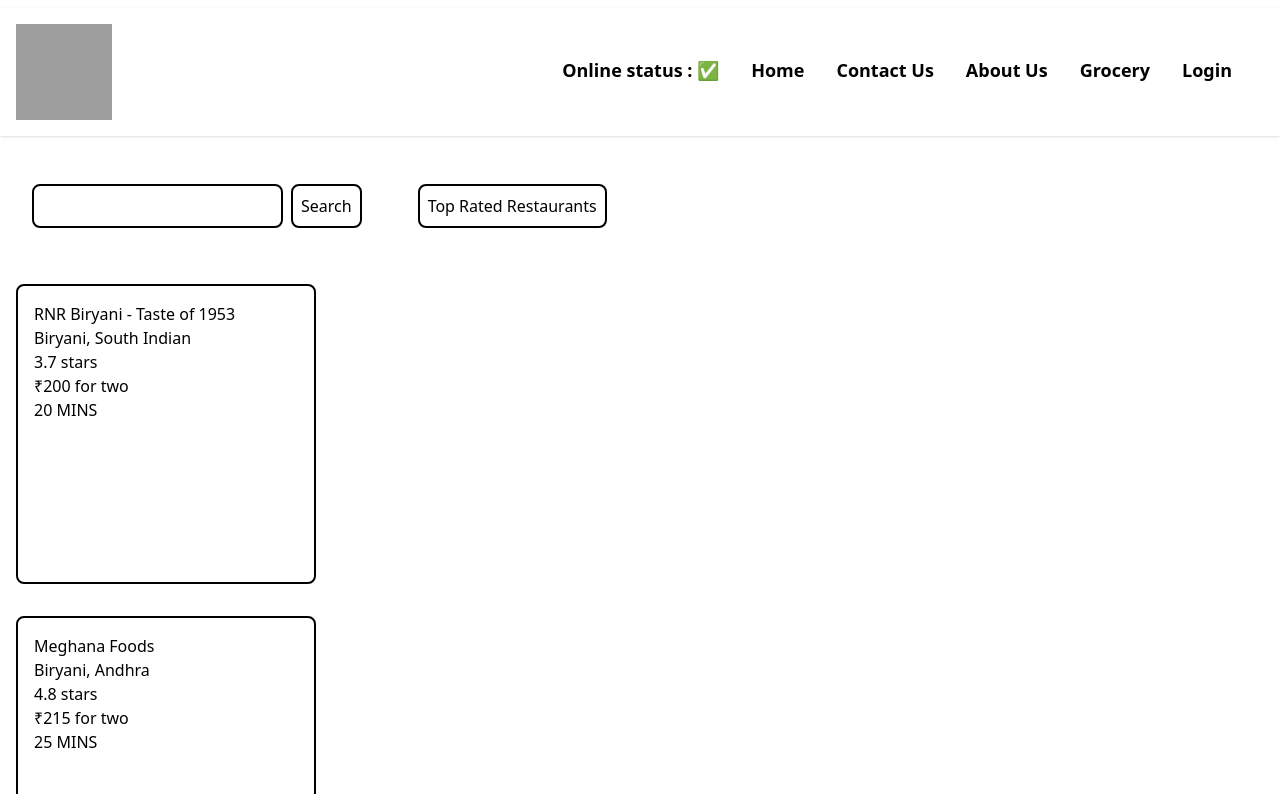
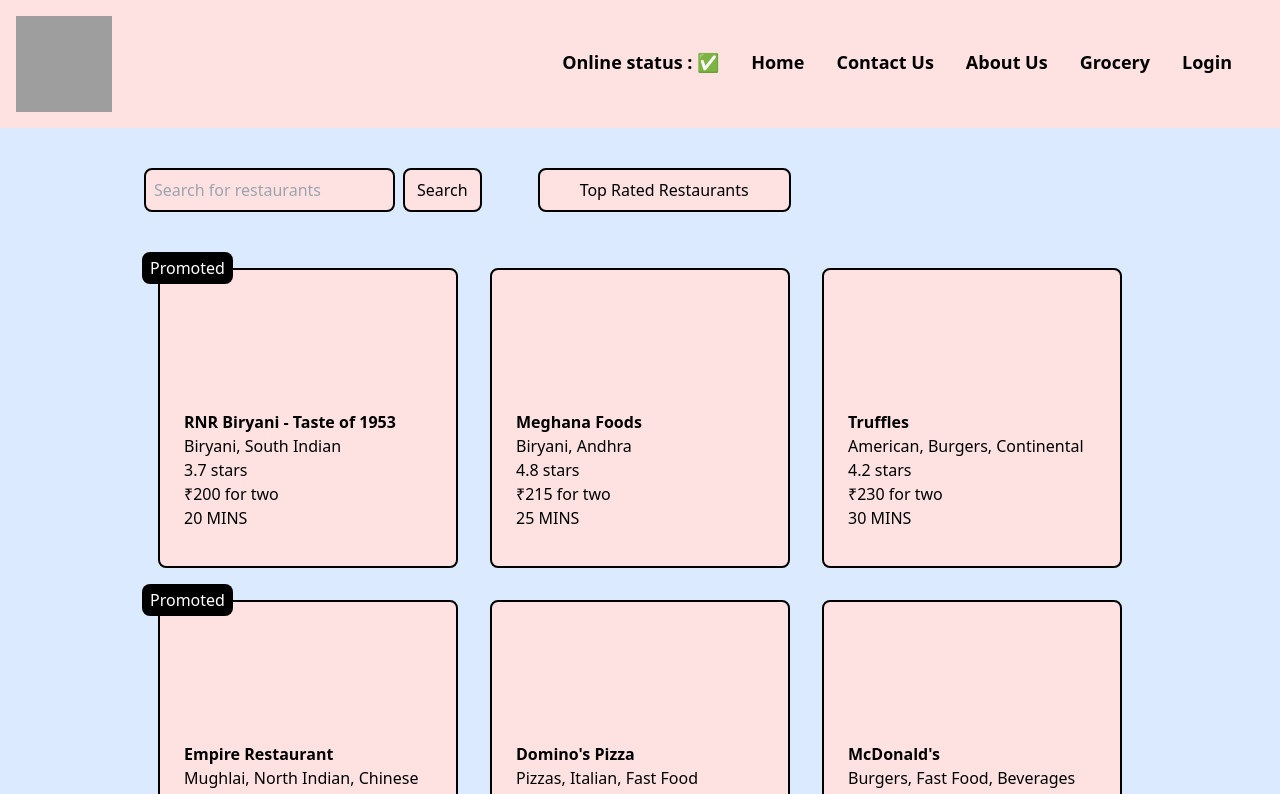
Before and after one commit to PatilSridatta/Food-Delivery, a React (Vite) app: page / in a window 1280 px wide. Shown: the top 794 px of the page. Built offline with nearby package versions, Linux system fonts and the light colour scheme; grey boxes are pictures that could not be loaded.

Commit message:
Promoted label

```diff
--- a/src/components/Body.js
+++ b/src/components/Body.js
@@ -1,4 +1,4 @@
-import RestaurantCard from "./RestaurantCard";
+import RestaurantCard, { withPromotedLabel } from "./RestaurantCard";
 import { useEffect, useState } from "react";
 import Shimmer from "./Shimmer";
 import MOCK_RESTAURANTS from "../utils/mockRestaurants";
@@ -10,6 +10,8 @@
   const [searchText, setSearchText] = useState("");
   const [isTopRated, setIsTopRated] = useState(false);
   const [filterBtn, setFilterBtn] = useState("Top Rated Restaurants");
+
+  const RestaurantCardPromoted = withPromotedLabel(RestaurantCard);
 
   useEffect(() => {
     fetchData();
@@ -31,20 +33,21 @@
   return listOfRestaurants.length === 0 ? (
     <Shimmer />
   ) : (
-    <div className="body">
-      <div className="filter flex">
+    <div className="body bg-blue-100">
+      <div className="filter flex pl-28">
         <div className="m-4 p-4">
           <input
             id="search-box"
             type="text"
-            className="search-box border-2 border-solid border-black p-2 rounded-lg"
+            className="search-box border-2 border-solid border-black p-2 rounded-lg bg-red-100"
             value={searchText}
+            placeholder="Search for restaurants"
             onChange={(e) => {
               setSearchText(e.target.value);
             }}
           />
           <button
-            className="border-2 border-solid border-black p-2 m-2 rounded-lg"
+            className="border-2 border-solid border-black p-2 m-2 rounded-lg bg-red-100 px-3"
             onClick={() => {
               const filteredRestaurant = listOfRestaurants.filter((res) =>
                 res.info.name.toLowerCase().includes(searchText.toLowerCase()),
@@ -57,7 +60,7 @@
         </div>
         <div className="mt-6 p-4">
           <button
-            className="filter-btn flex border-2 border-solid border-black p-2 rounded-lg items-center"
+            className="filter-btn flex border-2 border-solid border-black p-2 px-10 rounded-lg bg-red-100 items-center"
             onClick={() => {
               if (filteredRestaurants.length === listOfRestaurants.length) {
                 setFilteredRestaurants(
@@ -74,10 +77,17 @@
           </button>
         </div>
       </div>
-      <div className="res-container">
-        {filteredRestaurants.map((restaurant) => (
-          <RestaurantCard key={restaurant.info.id} resData={restaurant} />
-        ))}
+      <div className="flex flex-wrap justify-center">
+        {filteredRestaurants.map((restaurant) =>
+          restaurant.info?.avgRating < 4 ? (
+            <RestaurantCardPromoted
+              key={restaurant.info.id}
+              resData={restaurant}
+            />
+          ) : (
+            <RestaurantCard key={restaurant.info.id} resData={restaurant} />
+          ),
+        )}
       </div>
     </div>
   );
--- a/src/components/Header.js
+++ b/src/components/Header.js
@@ -9,7 +9,7 @@
   const isOnline = useOnlineStatus();
 
   return (
-    <div className="flex justify-between p-4 shadow my-2">
+    <div className="flex justify-between p-4 shadow bg-red-100">
       <div className="flex">
         <Link to="/">
           <img className="w-24 h-24" src={LOGO_URL} alt="logo" />
--- a/src/components/RestaurantCard.js
+++ b/src/components/RestaurantCard.js
@@ -4,9 +4,9 @@
   const { id, name, cuisines, avgRating, costForTwoMessage, sla } = resData.info;
 
   return (
-    <Link to={"/restaurants/" + id} className="res-card flex">
-      <div className="res-card-content p-4 m-4 w-[300px] h-[300px] border-2 border-solid border-black rounded-lg">
-        <h3>{name}</h3>
+    <Link to={"/restaurants/" + id} className="res-card flexflex-col items-center justify-center rounded-lg hover:shadow-lg hover:scale-105 transition-all duration-300">
+      <div className="res-card-content px-6 pt-[140px] m-4 w-[300px] h-[300px] border-2 bg-red-100 border-solid border-black rounded-lg">
+        <h3 className="font-bold">{name}</h3>
         <p>{cuisines.join(", ")}</p>
         <p>{avgRating} stars</p>
         <p>{costForTwoMessage}</p>
@@ -16,4 +16,17 @@
   );
 };
 
+export const withPromotedLabel = (RestaurantCard) => {
+  return (props) => {
+    return (
+      <div className="relative">
+        <label className="absolute bg-black text-white px-2 py-1 rounded-lg z-10">
+          Promoted
+        </label>
+        <RestaurantCard {...props} />
+      </div>
+    )
+  }
+}
+
 export default RestaurantCard;
```
